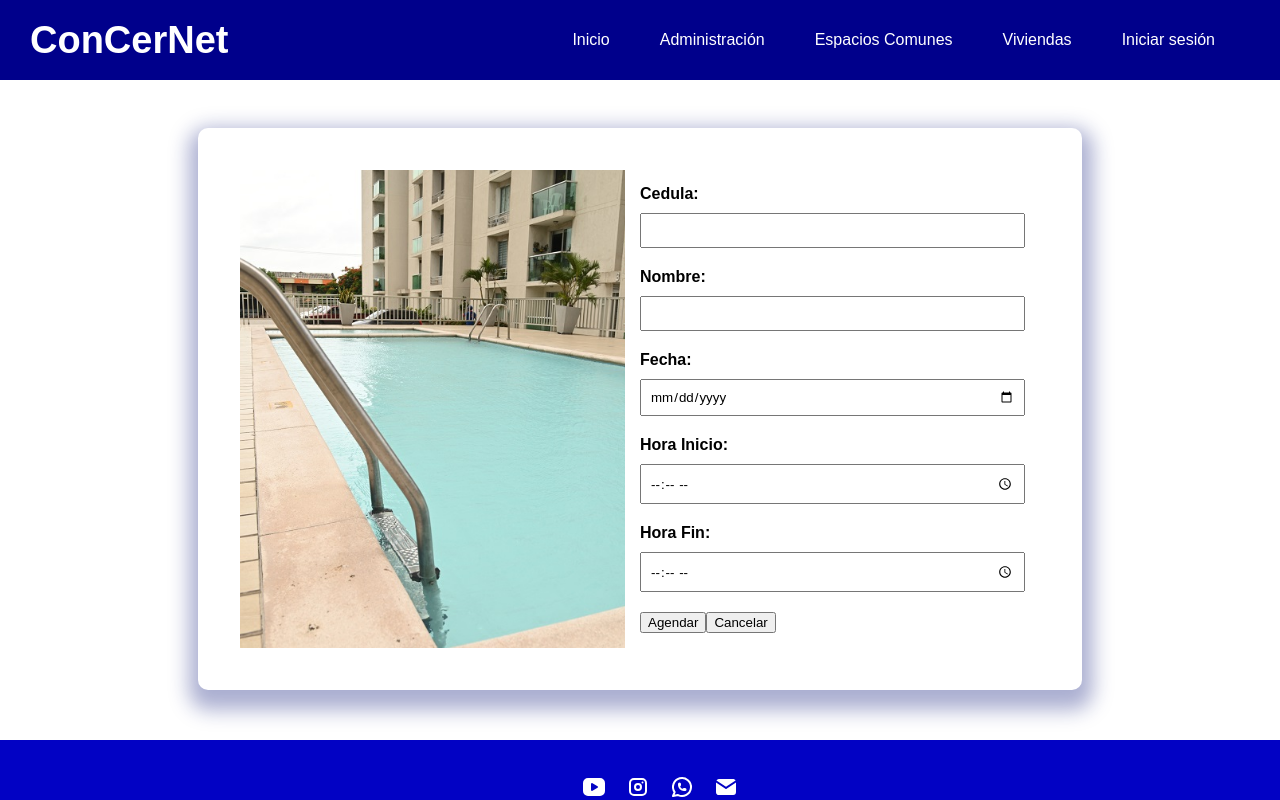
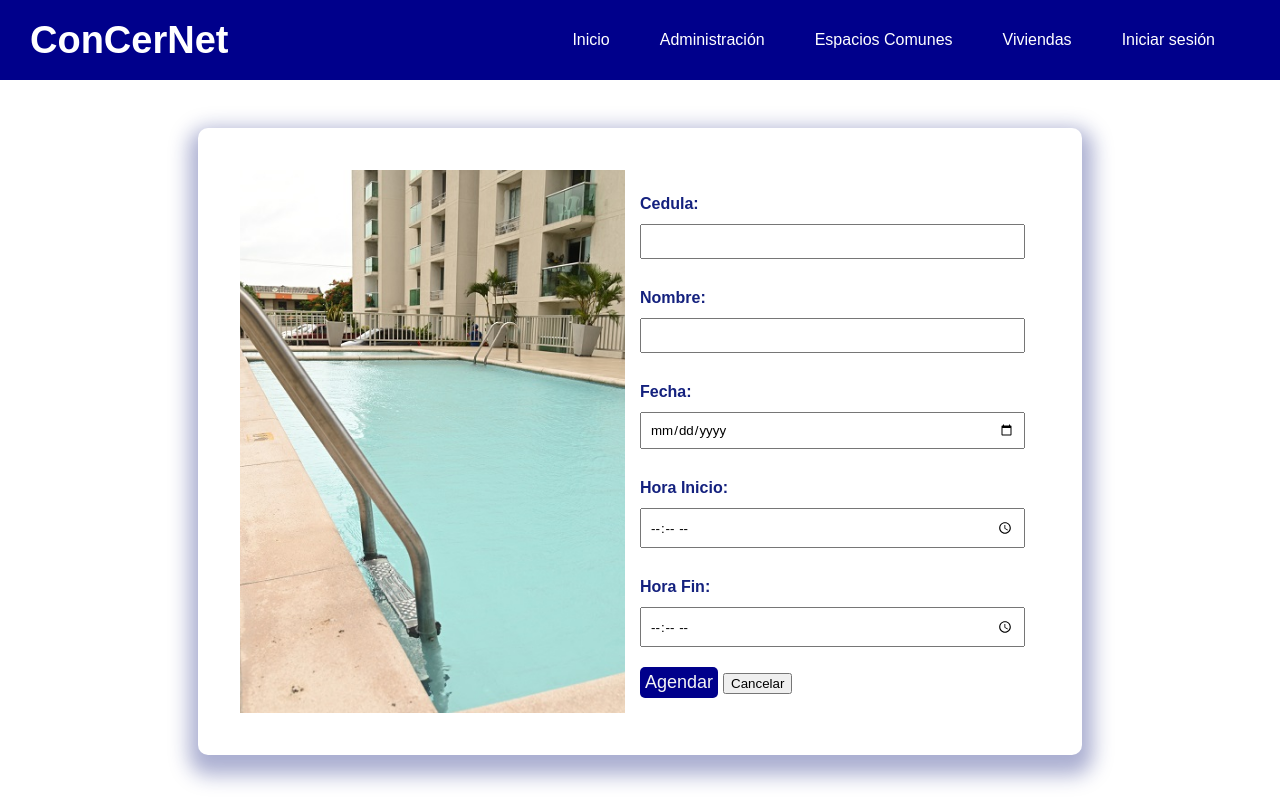
Before and after one commit to ConCerNet/ConCerNet, a React (Create React App) app in the folder concernet/: page /Espacios/1 in a window 1280 px wide. Shown: the top 800 px of the page. Built offline with nearby package versions, Linux system fonts and the light colour scheme.

Commit message:
actualizacion

```diff
--- a/concernet/src/Pages/Agendamiento.jsx
+++ b/concernet/src/Pages/Agendamiento.jsx
@@ -39,7 +39,7 @@ const Agendamiento = () => {
               <input type="time" id="horaFin" name="horaFin" required/>
 
               <div className="buttonContainer">
-                <button type="submit">Agendar</button>
+                <button type="submit" className="botonAgendar">Agendar</button>
                 <Link to="/Espacios" className="botonCancelar"><button id="cancelar">Cancelar</button></Link>
               </div>
             </div>
--- a/concernet/src/Styles/Agendamiento.css
+++ b/concernet/src/Styles/Agendamiento.css
@@ -4,7 +4,6 @@
     animation: animacion 1s ease-out forwards;
     margin-bottom: 50px; /* Ajusta el valor para dar más o menos espacio */
 }
-
 
 .calendario {
     display: flex;
@@ -16,7 +15,13 @@
     margin: auto;
     margin-top: 10%;
     overflow: hidden;
+}
 
+.calendario label {
+    display: block;
+    margin-bottom: 1px;
+    color: #14217e;
+    padding-top: 10px;
 }
 
 .agendaImagen {
@@ -52,13 +57,34 @@
     padding: 8px; /* Ajusta el padding según lo que prefieras */
 }
 
-
 .botonContainer {
     display: flex;
-    justify-content: space-between;
-    margin-top: 10px;
+    gap: 50px; /* Añade espacio entre los botones */
+    margin-top: 10px; /* Da espacio adicional si es necesario */
 }
 
-.botonContainer button {
-    width: 48%; /* Para que cada botón ocupe la mitad del contenedor */
+.botonAgendar, .botonCancelar {
+    flex: 1; /* Hace que ambos botones se expandan de forma proporcional */
+    text-align: center;
+    background-color: darkblue;
+    color: whitesmoke;
+    cursor: pointer;
+    font-size: 18px;
+    border-radius: 5px;
+    padding: 5px;
+    border: none;
+    animation: animacion2 1s ease-out forwards;
 }
+
+.botonCancelar {
+    background-color: white;
+    color: darkblue;
+}
+
+.botonAgendar:hover {
+    background-color: #0622f0;
+}
+
+.botonCancelar:hover {
+    background-color: #0621f031;
+}
```
